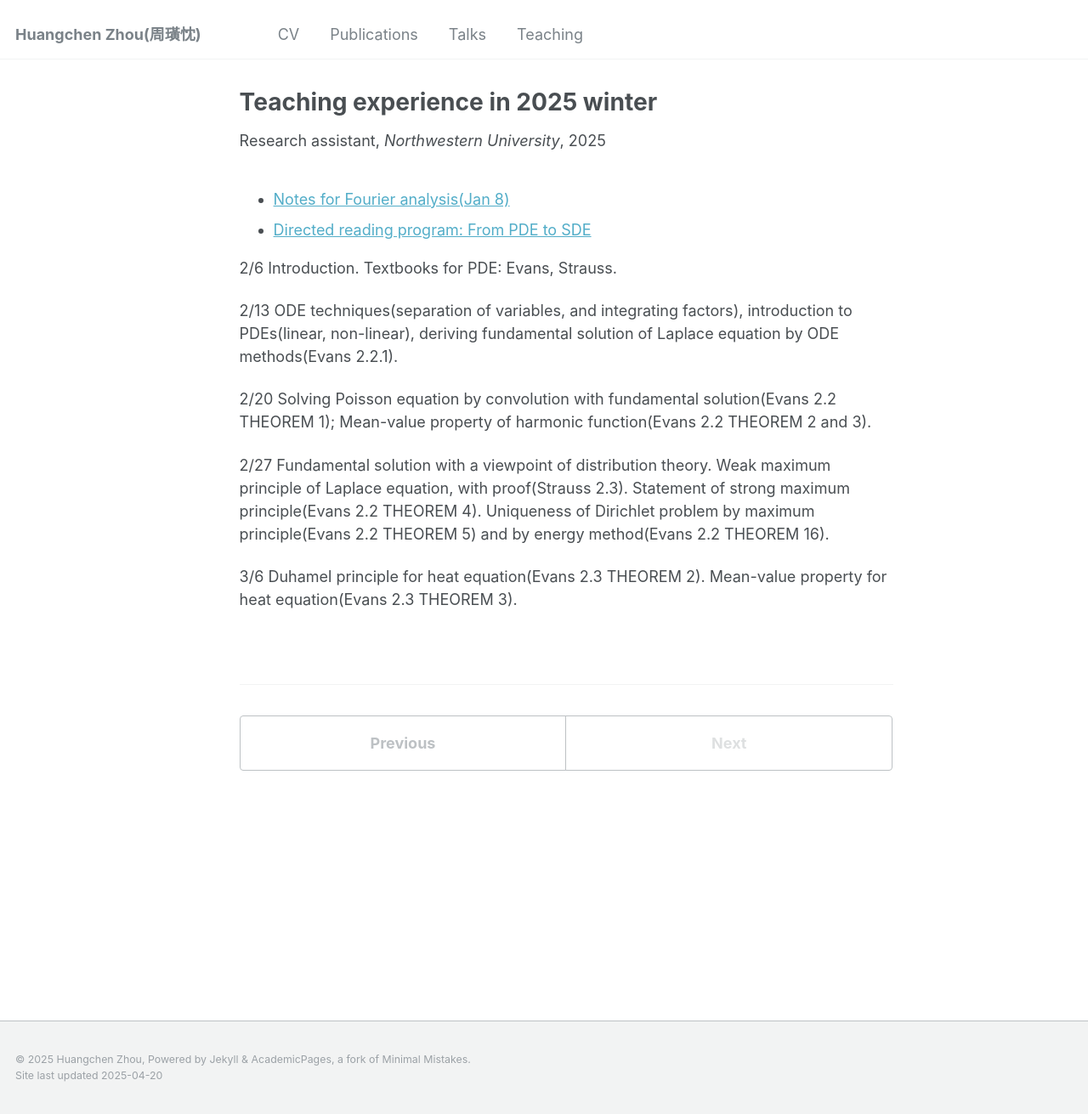
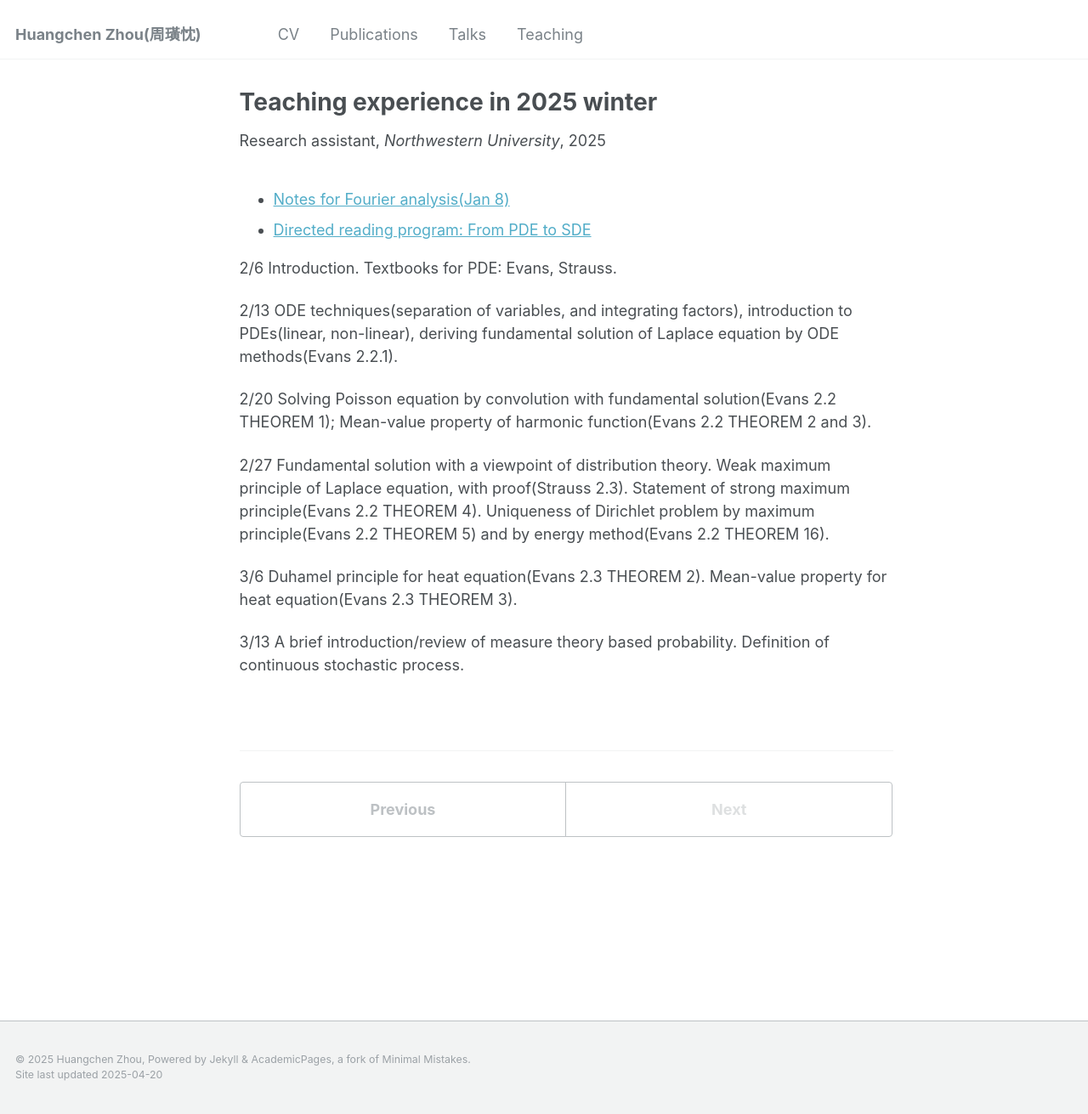
Before and after one commit to zhc515/zhc515.github.io, a Jekyll site: the page built from _teaching/2025-winter-teaching.md, in a window 1280 px wide and 1311 px high. Shown: the whole window at 85% size. Built offline with Jekyll 4.4.1, drawn with Linux system fonts in a browser that asks for light colours.

Commit message:
Update 2025-winter-teaching.md

```diff
--- a/_teaching/2025-winter-teaching.md
+++ b/_teaching/2025-winter-teaching.md
@@ -20,3 +20,5 @@ location: "Evanston, US"
 2/27 Fundamental solution with a viewpoint of distribution theory. Weak maximum principle of Laplace equation, with proof(Strauss 2.3). Statement of strong maximum principle(Evans 2.2 THEOREM 4). Uniqueness of Dirichlet problem by maximum principle(Evans 2.2 THEOREM 5) and by energy method(Evans 2.2 THEOREM 16).
 
 3/6 Duhamel principle for heat equation(Evans 2.3 THEOREM 2). Mean-value property for heat equation(Evans 2.3 THEOREM 3).
+
+3/13 A brief introduction/review of measure theory based probability. Definition of continuous stochastic process.
```
